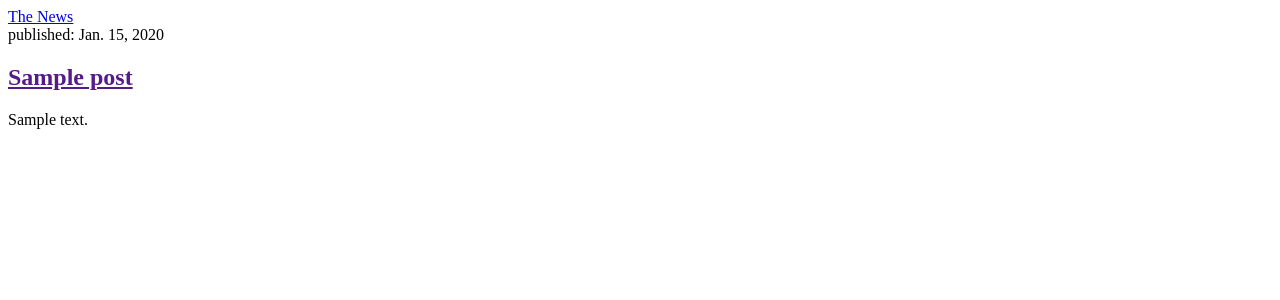
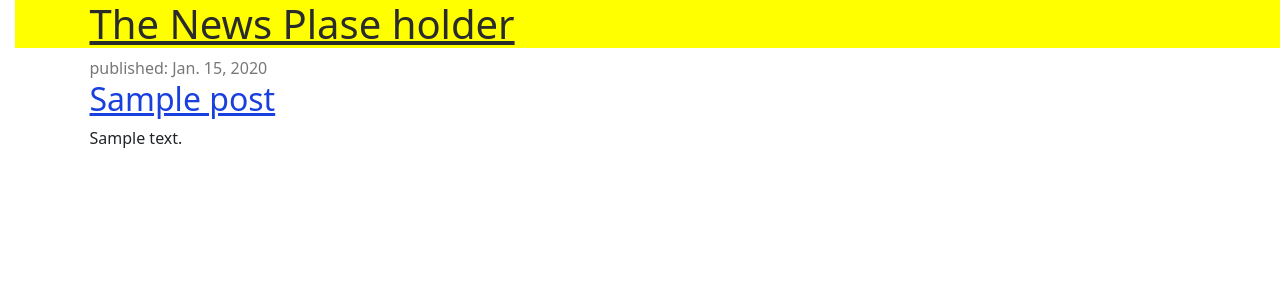
Before and after one commit to E-Designs/NewsBlog, a Django app: page / in a window 1280 px wide. Shown: the top 300 px of the page. Run offline with Django 3.2, Linux system fonts and the light colour scheme; tables that the repository leaves empty hold one stand-in row (values such as "Sample post").

Commit message:
Added viewand templates for detailed blog post as well as CSS for the site.

```diff
--- /dev/null
+++ b/blog/static/css/blog.css
@@ -0,0 +1,35 @@
+article a:link {
+    color: #1940DE;
+}
+
+article a:visited {
+    color: #6B8491;
+}
+
+article a:hover{
+    color: #1A2639;
+}
+
+article a:active{
+    color: #09E609;
+}
+
+header a{
+    color: #2A2C2B;
+}
+
+body{
+    padding-left: 15px;
+}
+
+.post{
+    margin-bottom: 70px;
+}
+
+.page-header{
+    background-color: #FFFF00;
+}
+
+.date{
+    color: #777777;
+}
--- /dev/null
+++ b/blog/templates/blog/base.html
@@ -0,0 +1,28 @@
+{% load static %}
+<!DOCTYPE html>
+<html>
+    <head>
+        <title>The News PLace holder</title>
+
+         <!-- CSS only -->
+         <link href="https://cdn.jsdelivr.net/npm/bootstrap@5.1.0/dist/css/bootstrap.min.css" rel="stylesheet" integrity="sha384-KyZXEAg3QhqLMpG8r+8fhAXLRk2vvoC2f3B09zVXn8CA5QIVfZOJ3BCsw2P0p/We" crossorigin="anonymous">
+
+         <!-- CSS -->
+         <link rel="stylesheet" href="{% static 'css/blog.css' %}">
+    </head>
+    <body>
+        <header class="page-header">
+            <div class="container">
+                <h1><a href="/">The News Plase holder</a></h1>
+            </div>
+        </header>
+        <main class="container">
+            <div class="row">
+                <div class="col">
+                   {% block content %}
+                   {% endblock %}
+                </div>
+            </div>
+        </main>
+    </body>
+</html>
--- a/blog/templates/blog/post_list.html
+++ b/blog/templates/blog/post_list.html
@@ -1,18 +1,11 @@
-<!DOCTYPE html>
-<html>
-    <head>
-        <title>The News</title>
-    </head>
-    <body>
-        <header>
-            <a href="/">The News</a>
-        </header>
+{% extends 'blog/base.html' %}
+
+{% block content %}
         {% for post in posts %}
-            <article>
-                <time>published: {{ post.published_date }}</time>
-                <h2><a href="">{{ post.title }}</a></h2>
+            <article class="post">
+                <time class="date">published: {{ post.published_date }}</time>
+                <h2><a href="{% url 'post_detail' pk=post.pk %}">{{ post.title }}</a></h2>
                 <p>{{ post.text |linebreaksbr }}</p>
             </article>
         {% endfor %}
-    </body>
-</html>
+{% endblock %}
--- a/blog/urls.py
+++ b/blog/urls.py
@@ -3,4 +3,5 @@
 
 urlpatterns = [
     path('', views.post_list, name='post_list'),
+    path('post/<int:pk>', views.post_detail, name='post_detail'),
 ]
--- a/blog/views.py
+++ b/blog/views.py
@@ -1,4 +1,4 @@
-from django.shortcuts import render
+from django.shortcuts import render, get_object_or_404
 from django.utils import timezone
 from .models import Post
 
@@ -6,3 +6,7 @@
 def post_list(request):
     posts = Post.objects.filter(published_date__lte=timezone.now()).order_by('published_date')
     return render(request, 'blog/post_list.html', {'posts': posts})
+
+def post_detail(request, pk):
+    post = get_object_or_404(Post, pk=pk)
+    return render(request, 'blog/post_detail.html', {'post': post})
```
Also changed, not shown: blog/templates/blog/post_detail.html (added, +13 -0 lines).
